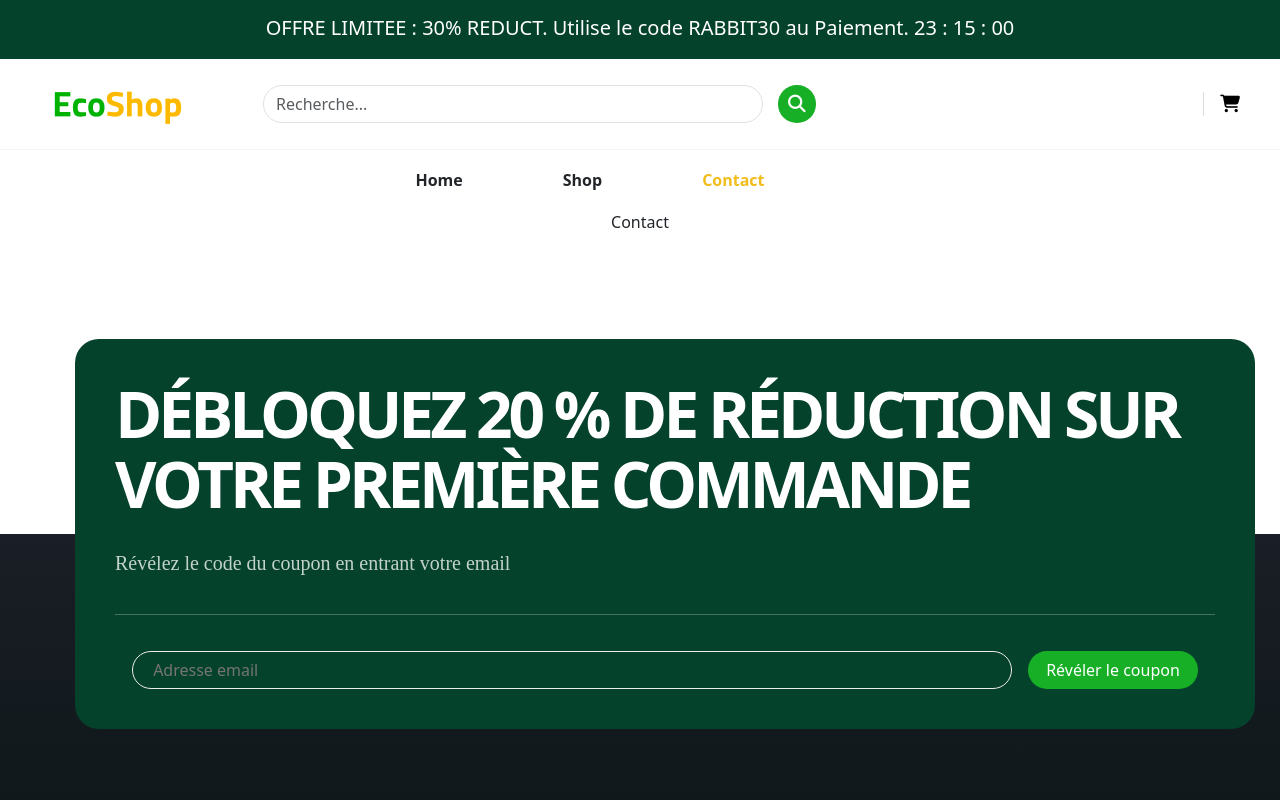
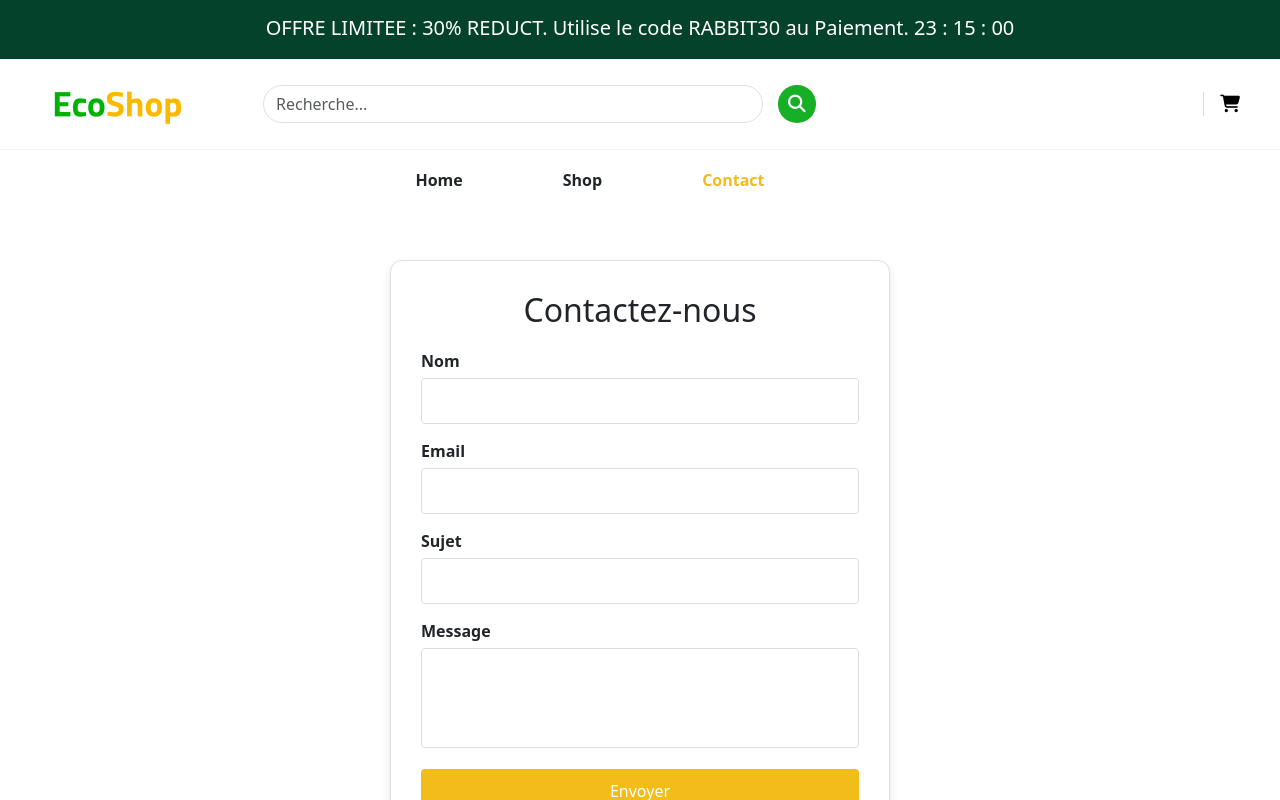
Before and after one commit to kevinCaris/Eco-Shop, a React (Create React App) app: page /contact in a window 1280 px wide. Shown: the top 800 px of the page. Built offline with nearby package versions, Linux system fonts and the light colour scheme.

Commit message:
Create contact page with form and basic styling

```diff
--- a/src/Components/ContactForm.js
+++ b/src/Components/ContactForm.js
@@ -0,0 +1,124 @@
+import React, { useState } from 'react';
+
+const ContactForm = () => {
+  const [formData, setFormData] = useState({
+    nom: '',
+    email: '',
+    sujet: '',
+    message: '',
+  });
+
+  const [formSubmitted, setFormSubmitted] = useState(false);
+  const [errors, setErrors] = useState({});
+
+  // Fonction pour gérer les modifications des champs du formulaire
+  const handleChange = (e) => {
+    const { name, value } = e.target;
+    setFormData({
+      ...formData,
+      [name]: value,
+    });
+  };
+
+  // Fonction de validation des champs
+  const validateForm = () => {
+    const newErrors = {};
+
+    if (formData.nom.trim().length < 3) {
+      newErrors.nom = 'Le nom doit contenir au moins 3 caractères.';
+    }
+    if (!/\S+@\S+\.\S+/.test(formData.email)) {
+      newErrors.email = 'Veuillez entrer une adresse email valide.';
+    }
+    if (formData.sujet.trim() === '') {
+      newErrors.sujet = 'Le sujet est requis.';
+    }
+    if (formData.message.trim().length < 10) {
+      newErrors.message = 'Le message doit contenir au moins 10 caractères.';
+    }
+
+    setErrors(newErrors);
+    return Object.keys(newErrors).length === 0;
+  };
+
+  // Fonction de gestion de la soumission du formulaire
+  const handleSubmit = (e) => {
+    e.preventDefault();
+
+    if (validateForm()) {
+      console.log('Formulaire soumis:', formData);
+      setFormSubmitted(true);
+      setFormData({
+        nom: '',
+        email: '',
+        sujet: '',
+        message: '',
+      });
+      setErrors({});
+    }
+  };
+
+  return (
+    <div className="contact-form-container text-start">
+      <h2>Contactez-nous</h2>
+      {formSubmitted ? (
+        <div className="success-message">
+          Merci de nous avoir contactés, nous reviendrons vers vous sous peu.
+        </div>
+      ) : (
+        <form onSubmit={handleSubmit} className="contact-form">
+          <div className="form-group">
+            <label htmlFor="nom">Nom</label>
+            <input
+              type="text"
+              id="nom"
+              name="nom"
+              value={formData.nom}
+              onChange={handleChange}
+              required
+            />
+            {errors.nom && <span className="error">{errors.nom}</span>}
+          </div>
+          <div className="form-group">
+            <label htmlFor="email">Email</label>
+            <input
+              type="email"
+              id="email"
+              name="email"
+              value={formData.email}
+              onChange={handleChange}
+              required
+            />
+            {errors.email && <span className="error">{errors.email}</span>}
+          </div>
+          <div className="form-group">
+            <label htmlFor="sujet">Sujet</label>
+            <input
+              type="text"
+              id="sujet"
+              name="sujet"
+              value={formData.sujet}
+              onChange={handleChange}
+              required
+            />
+            {errors.sujet && <span className="error">{errors.sujet}</span>}
+          </div>
+          <div className="form-group">
+            <label htmlFor="message">Message</label>
+            <textarea
+              id="message"
+              name="message"
+              value={formData.message}
+              onChange={handleChange}
+              required
+            ></textarea>
+            {errors.message && <span className="error">{errors.message}</span>}
+          </div>
+          <button type="submit" className="btn-submit">Envoyer</button>
+        </form>
+      )}
+    </div>
+  );
+};
+
+export default ContactForm;
--- a/src/Pages/Contact.js
+++ b/src/Pages/Contact.js
@@ -1,8 +1,11 @@
 import React from 'react';
+import ContactForm from '../Components/ContactForm';
 
 const Contact = () => {
   return (
-       <p>Contact</p>
+    <div className='contact my-5'>
+      <ContactForm></ContactForm>
+    </div>
   );
 };
 
```
Also changed, not shown: 1 other file (tests, documents, lock files or other folders).
